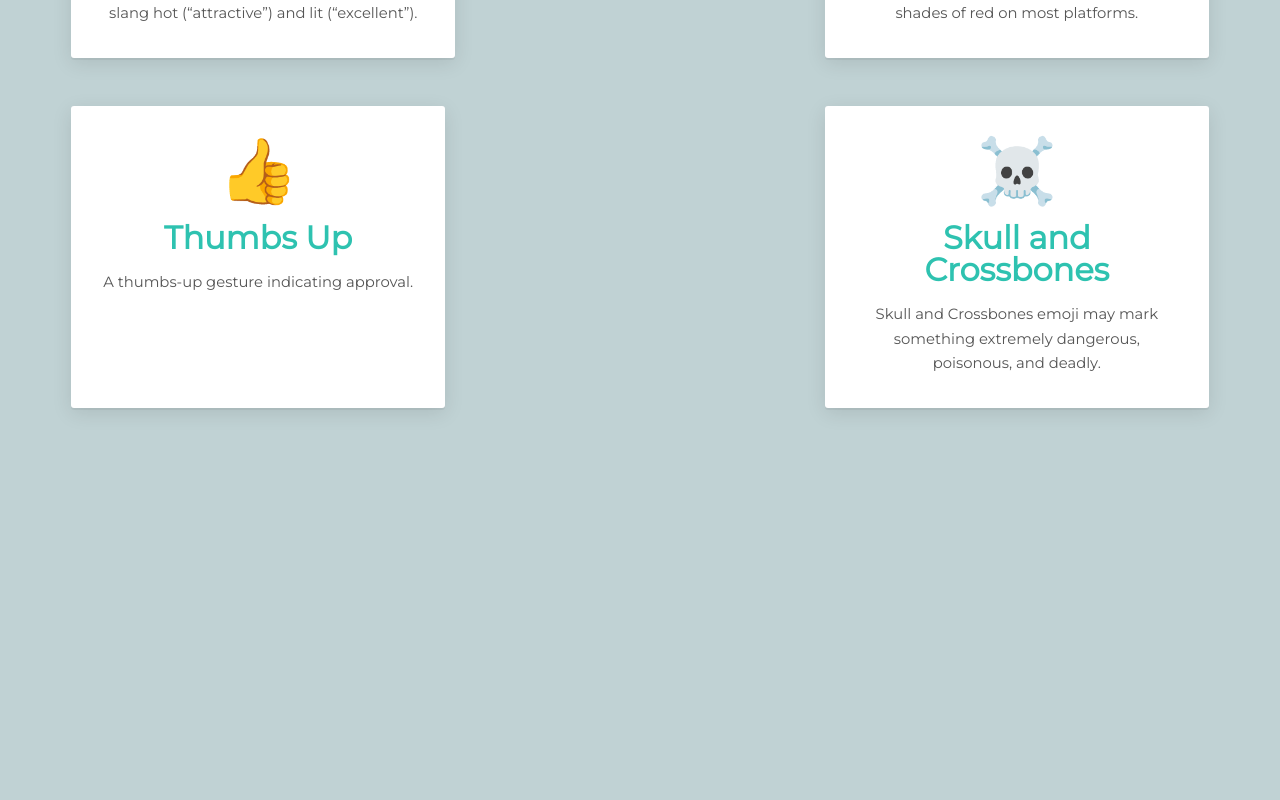
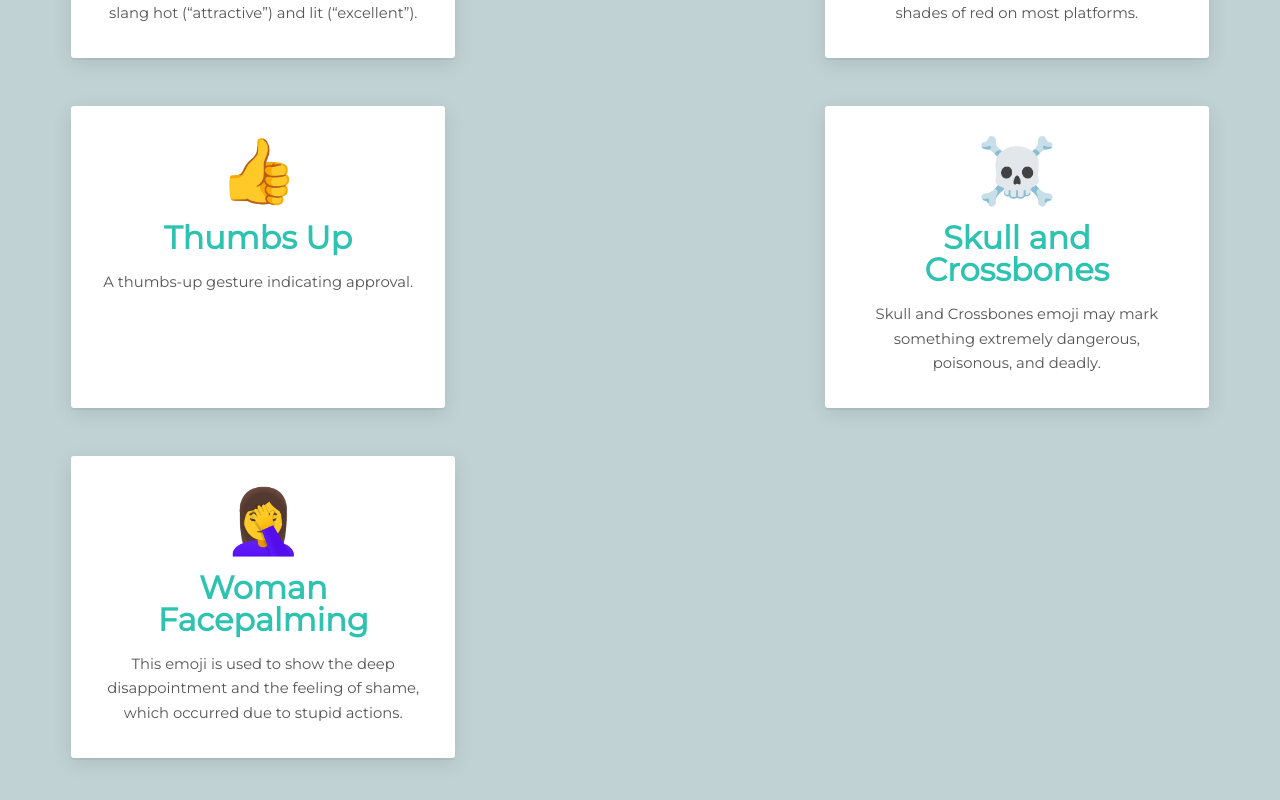
Before and after one commit to Nishkarsh01/The-Emojis-Wiki, a React (Create React App) app: page / in a window 1280 px wide. Shown: the part 1609-2409 px from the top of the page. Before the commit the page ends 2129 px from the top, so only its background shows below. Built offline with nearby package versions, Linux system fonts and the light colour scheme.

Commit message:
Update emojipedia.js

```diff
--- a/src/emojipedia.js
+++ b/src/emojipedia.js
@@ -69,6 +69,13 @@ const emojipedia = [
     meaning:
       "Skull and Crossbones emoji may mark something extremely dangerous, poisonous, and deadly."
   },
+  {
+    id: 11,
+    emoji: "🤦‍♀️",
+    name: "Woman Facepalming",
+    meaning:
+      "This emoji is used to show the deep disappointment and the feeling of shame, which occurred due to stupid actions."
+  }
 
 ];
 
```
